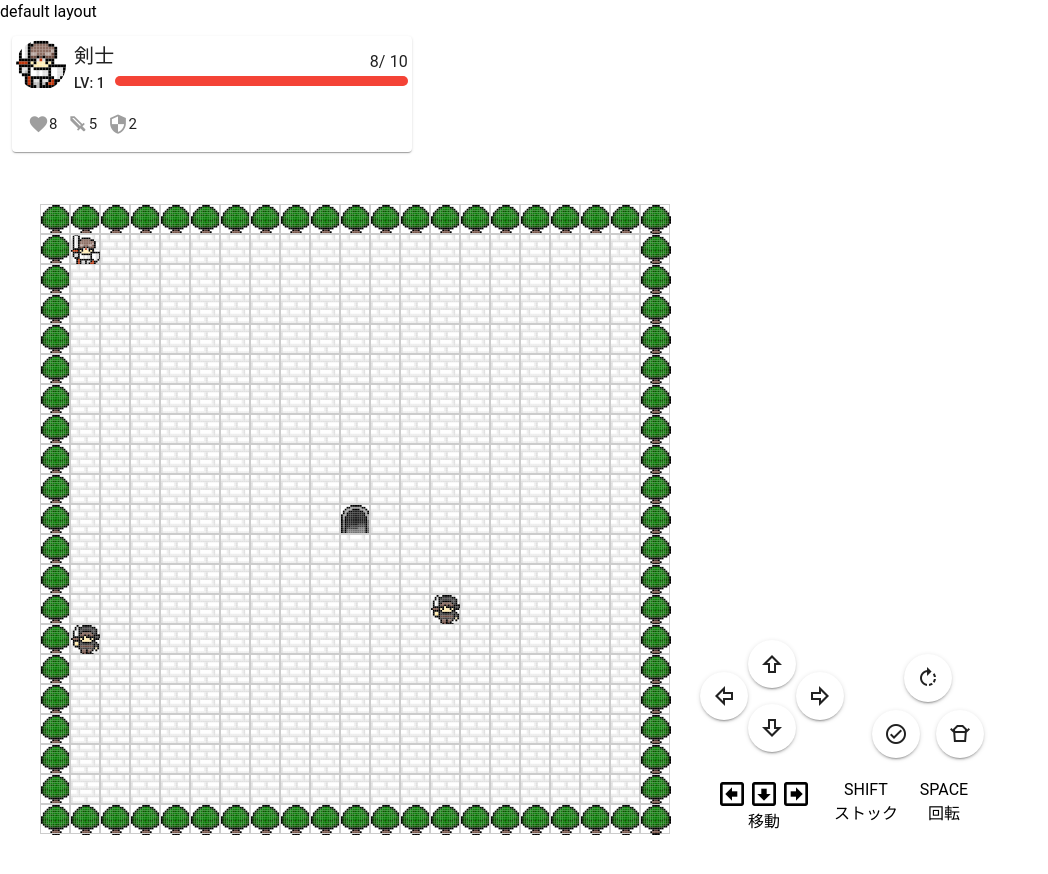
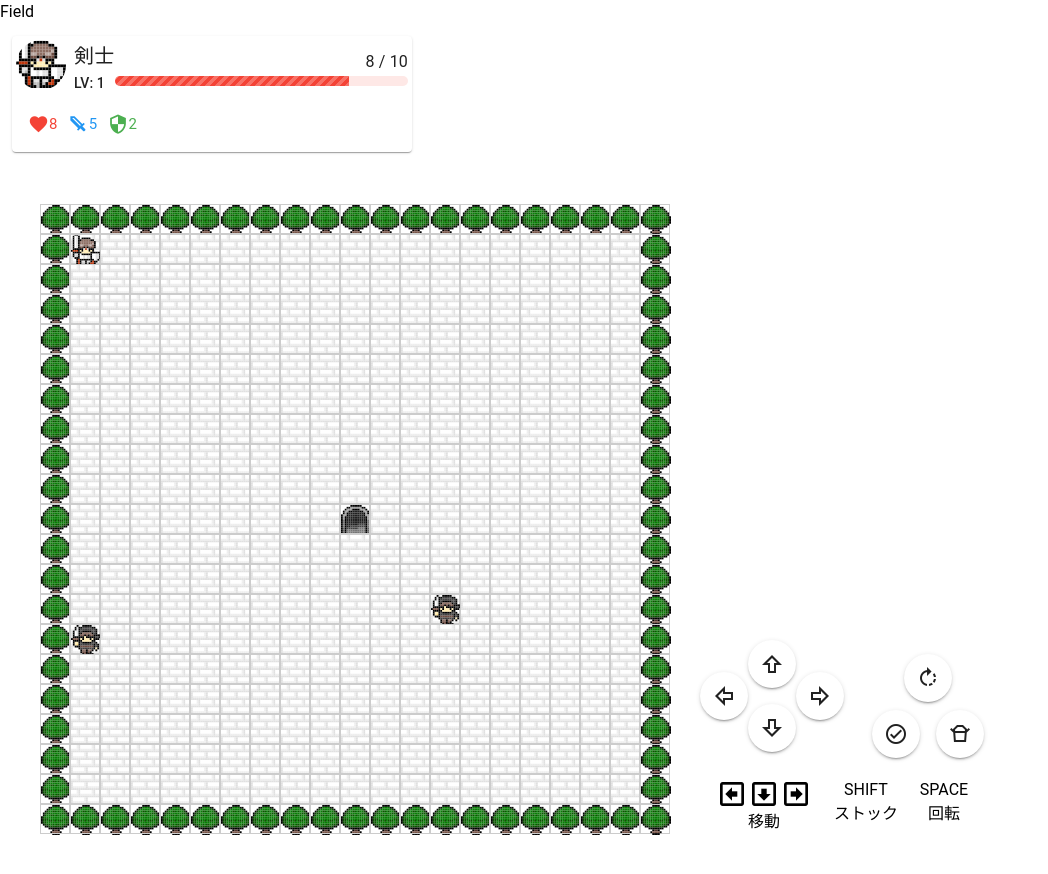
Before and after one commit to naitoyuma7110/RpgGame, a Nuxt app: page /field in a window 1280 px wide. Shown: the whole page, without its empty margins (0-1048 px from the left). Built offline with nearby package versions, Linux system fonts and the light colour scheme.

Commit message:
PC退避コミット

```diff
--- a/components/common/PlayerParameter.vue
+++ b/components/common/PlayerParameter.vue
@@ -18,28 +18,28 @@ const parameter = useParameterStore();
           <p class="text-subtitle-2">LV: {{ parameter.level }}</p>
         </div>
         <div class="flex-grow-1 mb-2 d-flex flex-column justify-end">
-          <p class="text-subtitle-1 text-end">{{ `${parameter.HP}/ ${parameter.maxHP}` }}</p>
-          <v-progress-linear :max="parameter.HP" :min="parameter.maxHP" :model-value="parameter.HP" rounded color="red"
+          <p class="text-subtitle-1 text-end">{{ `${parameter.HP} / ${parameter.maxHP}` }}</p>
+          <v-progress-linear striped :model-value="parameter.HP / parameter.maxHP * 100" rounded color="red"
             height="10" />
         </div>
       </div>
       <v-card-text>
         <div class="d-flex parameters">
           <p>
-            <v-icon color="grey">mdi-heart</v-icon>
-            <span>
+            <v-icon color="red">mdi-heart</v-icon>
+            <span class="text-red">
               {{ parameter.HP }}
             </span>
           </p>
           <p>
-            <v-icon color="grey">mdi-sword</v-icon>
-            <span>
+            <v-icon color="blue">mdi-sword</v-icon>
+            <span class="text-blue">
               {{ parameter.power }}
             </span>
           </p>
           <p>
-            <v-icon color="grey">mdi-security</v-icon>
-            <span>
+            <v-icon color="green">mdi-security</v-icon>
+            <span class="text-green">
               {{ parameter.defense }}
             </span>
           </p>
--- a/layouts/default.vue
+++ b/layouts/default.vue
@@ -4,7 +4,7 @@
 
 <template>
   <div>
-    default layout
+    Field
     <slot />
   </div>
 </template>
```
Also changed, not shown: 1 other file (tests, documents, lock files or other folders).
